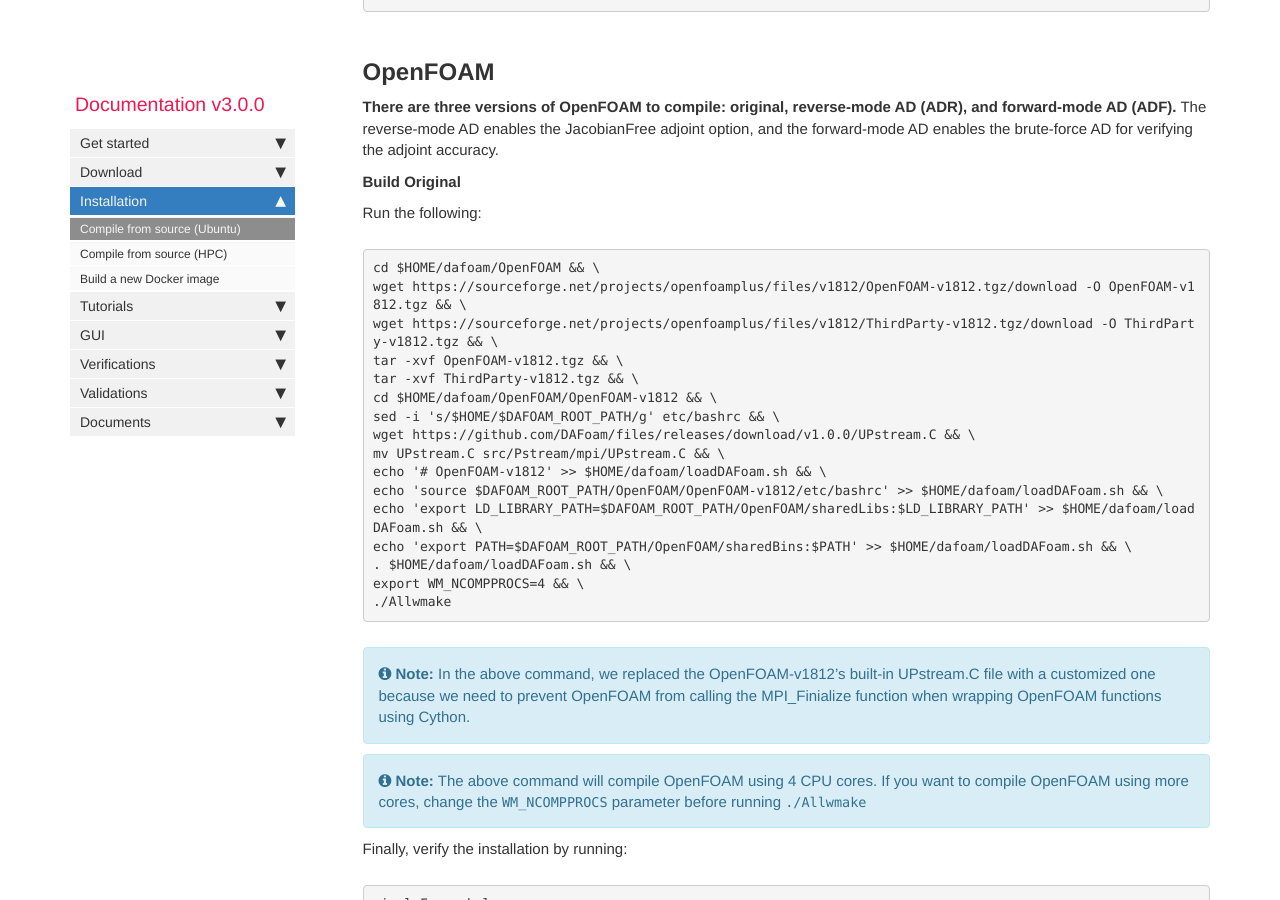
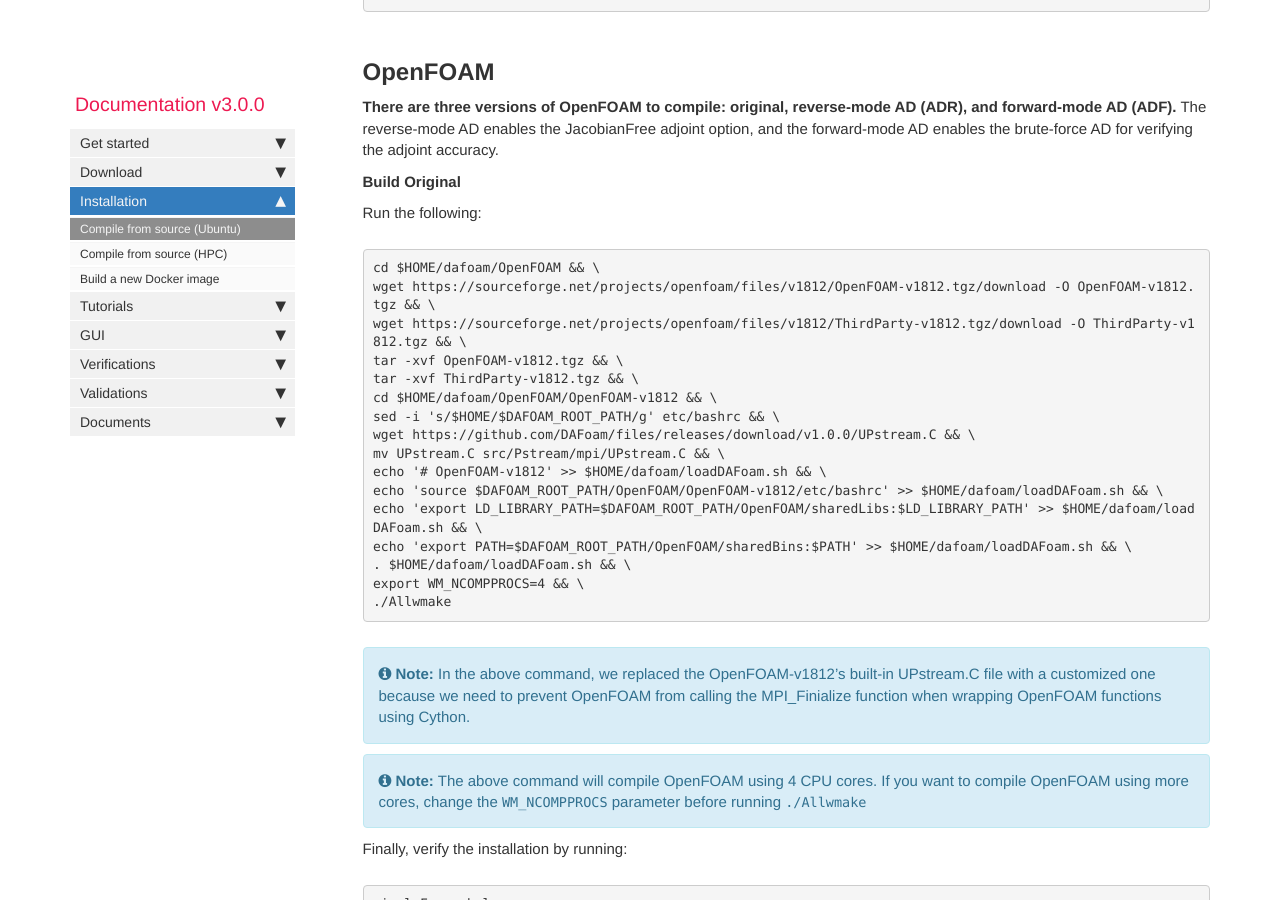
Before and after one commit to DAFoam/DAFoam.github.io, a Jekyll site: the page built from pages/mydoc/mydoc_installation_source.md, in a window 1280 px wide and 900 px high, scrolled down 5520 px. Built offline with Jekyll 4.4.1, drawn with Linux system fonts in a browser that asks for light colours; comment, search, counter and statistics services are not loaded; part of the change alters nothing that is shown.

Commit message:
content update

```diff
--- a/pages/mydoc/mydoc_installation_source.md
+++ b/pages/mydoc/mydoc_installation_source.md
@@ -255,8 +255,8 @@ Run the following:
 
 <pre>
 cd $HOME/dafoam/OpenFOAM && \
-wget https://sourceforge.net/projects/openfoamplus/files/v1812/OpenFOAM-v1812.tgz/download -O OpenFOAM-v1812.tgz && \
-wget https://sourceforge.net/projects/openfoamplus/files/v1812/ThirdParty-v1812.tgz/download -O ThirdParty-v1812.tgz && \
+wget https://sourceforge.net/projects/openfoam/files/v1812/OpenFOAM-v1812.tgz/download -O OpenFOAM-v1812.tgz && \
+wget https://sourceforge.net/projects/openfoam/files/v1812/ThirdParty-v1812.tgz/download -O ThirdParty-v1812.tgz && \
 tar -xvf OpenFOAM-v1812.tgz && \
 tar -xvf ThirdParty-v1812.tgz && \
 cd $HOME/dafoam/OpenFOAM/OpenFOAM-v1812 && \
```
